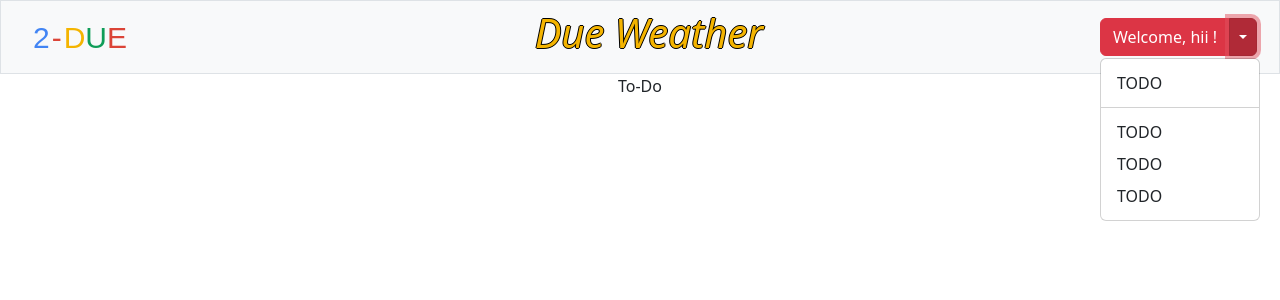
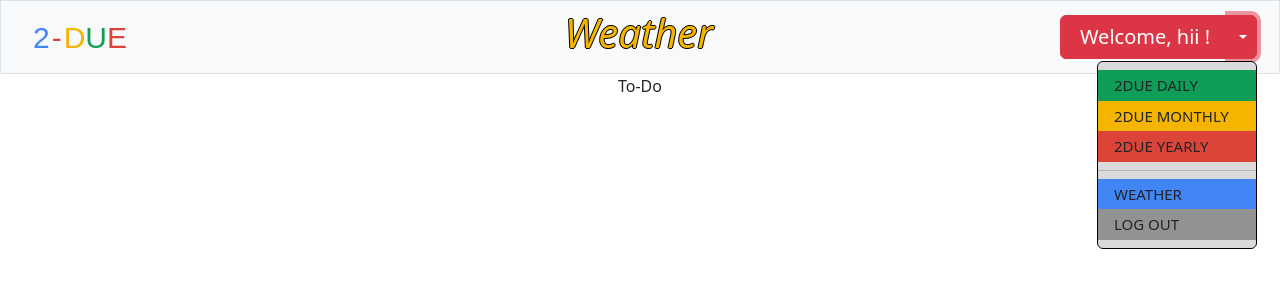
Before and after one commit to neelg07/2-DUE, a Flask app: page /weather in a window 1280 px wide, after a click on "Toggle Dropdown". Shown: the top 300 px of the page. Run offline with Flask 2, Linux system fonts and the light colour scheme; a user stored in the database is signed in; some libraries are stand-ins or nearby versions.

Commit message:
Add dropdown menu and style with css to weather page

```diff
--- a/static/layout.css
+++ b/static/layout.css
@@ -232,5 +232,55 @@ button.close-register:active {
     color: #F4B400;
     text-shadow: 1px 0 0 #000, 0 -1px 0 #000, 0 1px 0 #000, -1px 0 0 #000;
     font-size: 40px;
-    margin-left: 55px;
+    margin-left: 75px;
 }
+
+#daily-drop,
+#monthly-drop,
+#yearly-drop,
+#weather-drop,
+#logout {
+    font-size: 15px;
+    font-weight: 500;
+}
+
+#daily-drop:hover,
+#monthly-drop:hover,
+#yearly-drop:hover,
+#weather-drop:hover,
+#logout:hover {
+
+    transform: translateY(-3px);
+    transform: scale(1.1);
+    border: 1px solid black;
+}
+
+#daily-drop {
+    background-color: #0F9D58;
+}
+
+#monthly-drop {
+    background-color: #F4B400;;
+}
+
+#yearly-drop {
+    background-color: #DB4437;
+}
+
+#weather-drop {
+    background-color: #4285F4;
+}
+
+#logout {
+    background-color:#929292;
+}
+
+.dropdown-menu {
+    background-color: #dadada;
+    border: 1px solid black;
+}
+
+#menu-btn {
+    width: 170px;
+    font-size: 20px;
+}
--- a/templates/weather.html
+++ b/templates/weather.html
@@ -6,19 +6,20 @@
 
 {% block nav %}
     <a class="navbar-brand" href="/weather"><span class="blue">2</span><span class="red dash">-</span><span class="yellow">D</span><span class="green">U</span><span class="red">E</span></a>
-    <h2 class="weather-header"><em>Due Weather</em></h2>
+    <h2 class="weather-header"><em>Weather</em></h2>
 
     <div class="login btn-group">
-        <button type="button" class="btn btn-danger">Welcome, {{ username }} !</button>
-        <button type="button" class="btn btn-danger dropdown-toggle dropdown-toggle-split" data-bs-toggle="dropdown" aria-expanded="false">
+        <button type="button" class="btn btn-danger" id="menu-btn">Welcome, {{ username }} !</button>
+        <button type="button" class="btn btn-outline-danger dropdown-toggle dropdown-toggle-split" data-bs-toggle="dropdown" aria-expanded="false">
             <span class="visually-hidden">Toggle Dropdown</span>
         </button>
-        <ul class="dropdown-menu">
-            <li><a href="#" class="dropdown-item">TODO</a></li>
+        <ul class="dropdown-menu dropdown-menu-end">
+            <li><a href="#" class="dropdown-item" id="daily-drop">2DUE DAILY</a></li>
+            <li><a href="#" class="dropdown-item" id="monthly-drop">2DUE MONTHLY</a></li>
+            <li><a href="#" class="dropdown-item" id="yearly-drop">2DUE YEARLY</a></li>
             <li><hr class="dropdown-divider"></li>
-            <li><a href="#" class="dropdown-item">TODO</a></li>
-            <li><a href="#" class="dropdown-item">TODO</a></li>
-            <li><a href="#" class="dropdown-item">TODO</a></li>
+            <li><a href="#" class="dropdown-item" id="weather-drop">WEATHER</a></li>
+            <li><a href="#" class="dropdown-item" id="logout">LOG OUT</a></li>
         </ul>
     </div>
 
```
Also changed, not shown: 1 other file.
